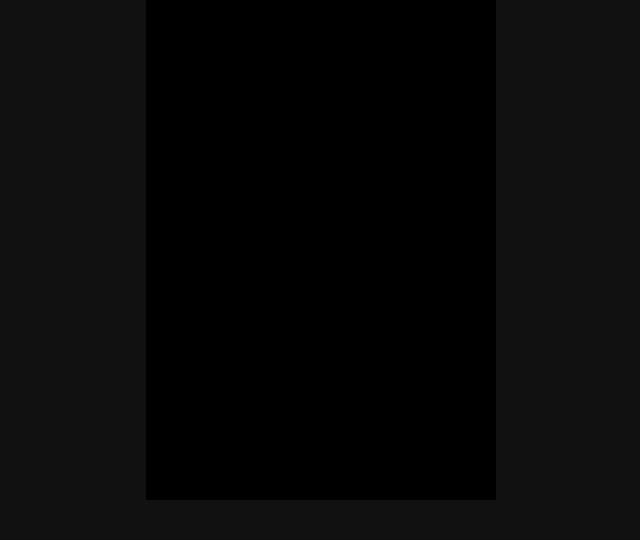
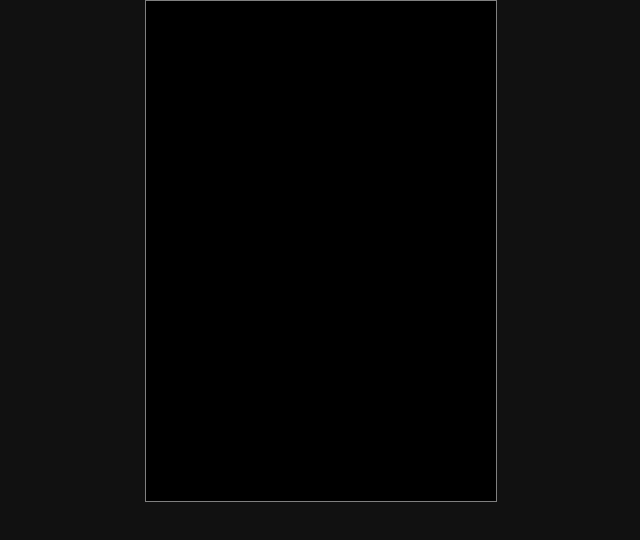
Before and after one commit to InverMN/angular-claculator, an Angular app: page / in a window 1280 px wide. Shown: the top 540 px of the page, without its empty margins (319-959 px from the left). Built offline with nearby package versions, Linux system fonts and the light colour scheme.

Commit message:
Add white border

```diff
--- a/src/app/app.component.css
+++ b/src/app/app.component.css
@@ -6,4 +6,5 @@
   display: flex;
 
   background-color: black;
+  border: 1.5px solid grey;
 }
```
